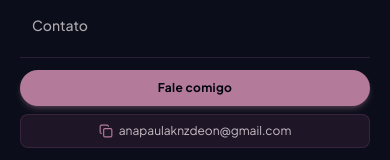
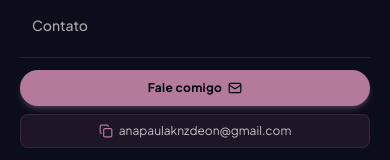
Before and after one commit to anapaulaknzdeon/Portifolio, a React (Vite) app: page / in a window 390 px wide. Both pictures are taken after a click on the button 354 px from the left and 40 px from the top of the page. Shown: the part 303-463 px from the top of the page. Built offline with nearby package versions, Linux system fonts and the light colour scheme; a web font is replaced by a local one.

Commit message:
fix: improve scroll offset and update contact link
Adjust smooth scroll logic to account for navbar height and update contact CTA to trigger email client instead of internal navigation.

```diff
--- a/src/App.tsx
+++ b/src/App.tsx
@@ -43,7 +43,19 @@ export default function App() {
   const scrollToSection = (sectionId: string) => {
     const el = document.getElementById(sectionId);
     if (el) {
-      el.scrollIntoView({ behavior: 'smooth' });
+      const navOffset = 64;
+      const elementPosition = el.getBoundingClientRect().top;
+      const offsetPosition = elementPosition + window.pageYOffset - navOffset;
+
+      window.scrollTo({
+        top: offsetPosition,
+        behavior: 'smooth'
+      });
+      try {
+        el.scrollIntoView({ behavior: 'smooth', block: 'start' });
+      } catch {
+        // fallback
+      }
     }
   };
 
--- a/src/components/Navbar.tsx
+++ b/src/components/Navbar.tsx
@@ -85,14 +85,15 @@ export const Navbar: React.FC<NavbarProps> = ({ activeSection, onNavigate }) =>
 
         {/* Action Buttons */}
         <div className="flex items-center gap-3">
-          <button
+          <a
             id="nav-cta-talk-btn"
-            onClick={() => onNavigate('contato')}
+            href={`mailto:${PORTFOLIO_INFO.email}`}
             className="hidden sm:inline-flex items-center gap-1.5 px-4 py-1.5 rounded-full bg-[#B47A9A] hover:bg-[#c68dae] text-[#00030E] font-bold text-xs tracking-wide transition-all duration-200 shadow-md shadow-[#B47A9A]/30 active:scale-95 cursor-pointer"
+            title={`Enviar e-mail para ${PORTFOLIO_INFO.email}`}
           >
             <span>Fale comigo</span>
-            <ArrowUpRight className="w-3.5 h-3.5" />
-          </button>
+            <Mail className="w-3.5 h-3.5" />
+          </a>
 
           {/* Mobile menu trigger */}
           <button
@@ -136,15 +137,15 @@ export const Navbar: React.FC<NavbarProps> = ({ activeSection, onNavigate }) =>
           </div>
 
           <div className="pt-3 border-t border-[#5E3A5C]/40 flex flex-col gap-2">
-            <button
-              onClick={() => {
-                onNavigate('contato');
-                setMobileMenuOpen(false);
-              }}
-              className="w-full py-2.5 rounded-full bg-[#B47A9A] hover:bg-[#c68dae] text-[#00030E] font-bold text-xs tracking-wide transition-all text-center shadow-md shadow-[#B47A9A]/30"
+            <a
+              href={`mailto:${PORTFOLIO_INFO.email}`}
+              onClick={() => setMobileMenuOpen(false)}
+              className="w-full py-2.5 rounded-full bg-[#B47A9A] hover:bg-[#c68dae] text-[#00030E] font-bold text-xs tracking-wide transition-all text-center shadow-md shadow-[#B47A9A]/30 flex items-center justify-center gap-1.5"
+              title={`Enviar e-mail para ${PORTFOLIO_INFO.email}`}
             >
-              Fale comigo
-            </button>
+              <span>Fale comigo</span>
+              <Mail className="w-3.5 h-3.5" />
+            </a>
             <button
               onClick={handleCopyEmail}
               className="flex items-center justify-center gap-2 w-full py-2 rounded-lg bg-[#2C1B2F]/60 border border-[#5E3A5C]/40 text-xs text-[#F3E9EC]/80"
```
